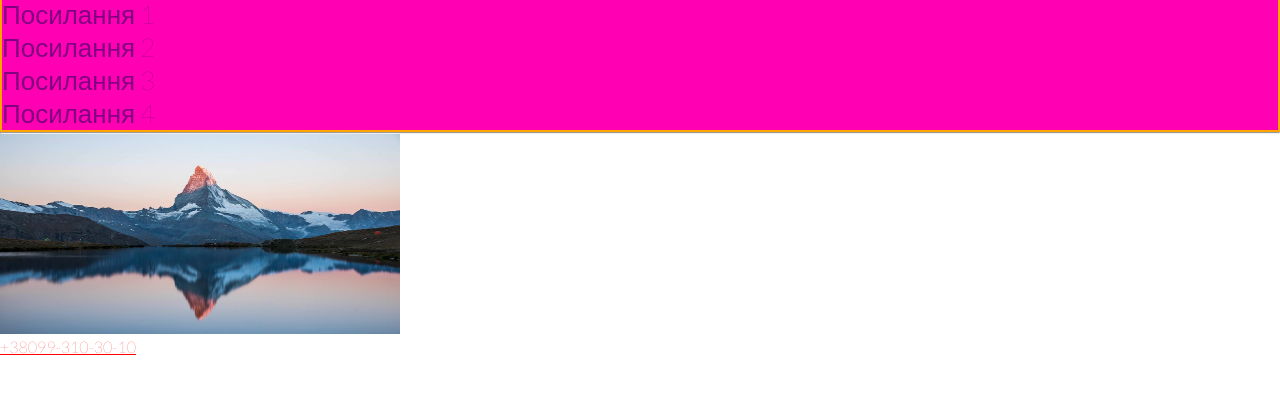
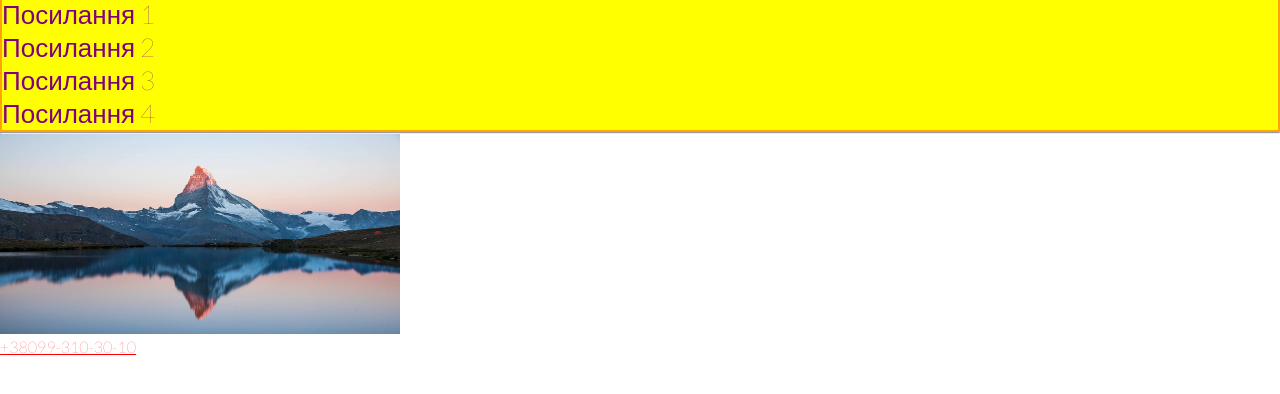
Before and after one commit to oleksmel/Homework-4, a plain HTML site: page index.html in a window 1280 px wide. Shown: the part 62-456 px from the top of the page. Drawn offline with Linux system fonts and the light colour scheme.

Commit message:
changes style #list color

```diff
--- a/styles.css
+++ b/styles.css
@@ -17,7 +17,7 @@ body {
 #list {
     color: gray;
     font-size: 22px;
-    background-color: rgb(255, 0, 179);
+    background-color: yellow;
     border: 2px solid orange;
 
 }
```
